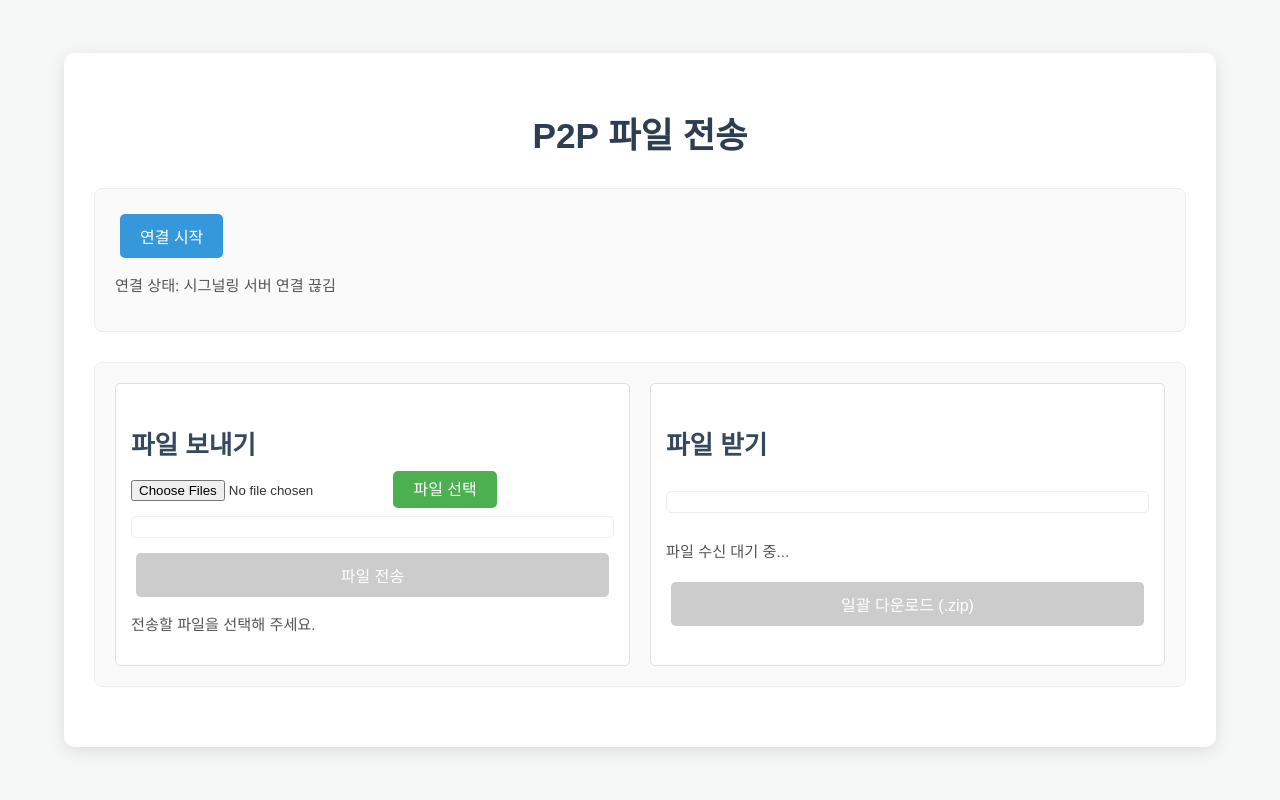
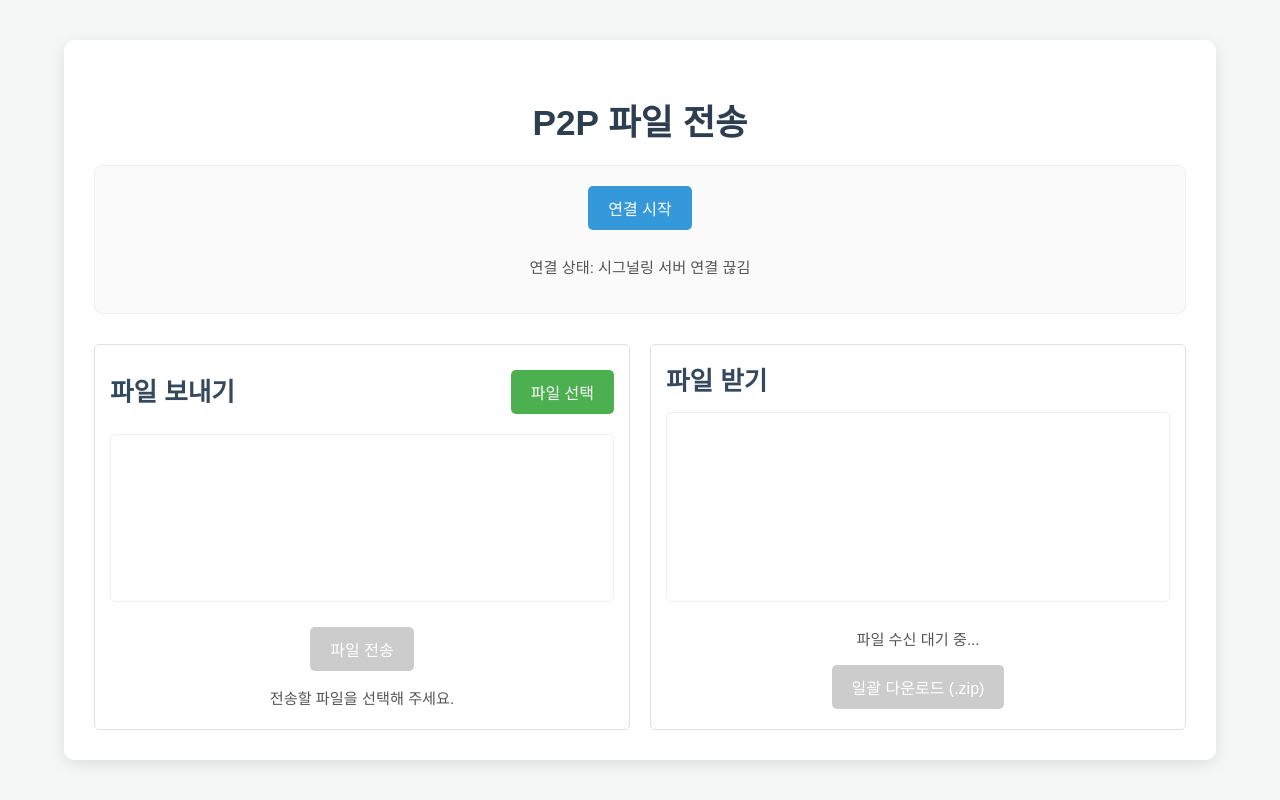
Before and after one commit to sorrism00/sendfile, a plain HTML site: page index.html in a window 1280 px wide. Drawn offline with Linux system fonts and the light colour scheme.

Commit message:
Update style.css

```diff
--- a/style.css
+++ b/style.css
@@ -3,7 +3,8 @@ html, body {
     padding: 0;
     width: 100%;
     height: 100%;
-    overflow: hidden; /* 스크롤바 제거 */
+    /* overflow: hidden; /* 스크롤바 제거, 필요시 body에도 overflow-y: auto */
+    box-sizing: border-box; /* padding/border가 width/height에 포함되도록 */
 }
 
 body {
@@ -12,8 +13,7 @@ body {
     color: #333;
     display: flex;
     justify-content: center;
-    align-items: center; /* 전체 콘텐츠를 수직 중앙 정렬 */
-    /* min-height: 100vh; <-- 이제 height: 100% 사용 */
+    align-items: center; /* 전체 콘텐츠를 수직/수평 중앙 정렬 */
 }
 
 .container {
@@ -21,65 +21,118 @@ body {
     padding: 30px;
     border-radius: 10px;
     box-shadow: 0 4px 15px rgba(0, 0, 0, 0.1);
-    max-width: 90%; /* 화면의 90% 정도 사용하도록 조정 (너무 꽉차면 답답할 수 있으니) */
-    width: 100%;
-    max-height: 95%; /* 높이도 조정 */
+    width: 90vw; /* 뷰포트 너비의 90% 사용 */
+    height: 90vh; /* 뷰포트 높이의 90% 사용 */
     overflow-y: auto; /* 내용이 넘칠 경우 스크롤 허용 */
-    box-sizing: border-box; /* padding이 width/height에 포함되도록 */
-    display: flex; /* 내부 요소들을 flex로 정렬 */
+    box-sizing: border-box;
+    display: flex;
     flex-direction: column; /* 세로 방향으로 */
     align-items: center; /* 수평 중앙 정렬 */
 }
 
 h1 {
     color: #2c3e50;
-    margin-bottom: 30px;
+    margin-bottom: 20px; /* H1 아래 간격 */
     font-size: 2.2em;
+    width: 100%; /* 너비 꽉 채움 */
+    text-align: center; /* 텍스트 중앙 정렬 */
 }
 
-h2 {
-    color: #34495e;
-    margin-top: 25px;
-    margin-bottom: 15px;
-    font-size: 1.6em;
-}
-
-.connection-section, .file-transfer-section {
+/* 연결 섹션 버튼과 상태 메시지 정렬 */
+.connection-section {
+    display: flex;
+    flex-direction: column;
+    align-items: center;
+    width: 100%;
     margin-bottom: 30px;
     padding: 20px;
     border: 1px solid #eee;
     border-radius: 8px;
     background-color: #fafafa;
-    width: 100%; /* container 내부에서 너비 꽉 채우기 */
     box-sizing: border-box;
+}
+.connection-section .btn.primary {
+    margin-bottom: 10px; /* 버튼 아래 상태 메시지와의 간격 */
+}
+
+h2 {
+    color: #34495e;
+    font-size: 1.6em;
+    margin: 0; /* 기본 마진 제거 */
 }
 
 .file-transfer-section {
     display: flex;
     flex-wrap: wrap; /* 작은 화면에서 줄바꿈 */
     gap: 20px;
-    justify-content: center; /* 항목 중앙 정렬 */
+    justify-content: center;
+    width: 100%;
+    flex-grow: 1; /* 남은 공간을 차지하도록 */
 }
 
 .sender-area, .receiver-area {
     flex: 1; /* 가변 폭 */
-    min-width: 300px; /* 최소 너비 지정 (모바일 호환성) */
+    min-width: 300px; /* 최소 너비 지정 */
+    max-width: 100%; /* 넘치지 않도록 */
     padding: 15px;
     border: 1px solid #e0e0e0;
     border-radius: 5px;
     background-color: #ffffff;
-    text-align: left;
     display: flex;
-    flex-direction: column;
+    flex-direction: column; /* 세로 정렬 */
     box-sizing: border-box;
 }
 
-.sender-area .file-input {
-    margin-bottom: 10px;
+/* 헤더와 버튼 정렬 */
+.header-with-button {
+    display: flex;
+    justify-content: space-between;
+    align-items: center;
+    margin-bottom: 15px; /* 헤더 아래 간격 */
+    width: 100%;
 }
-.sender-area .file-list {
-    flex-grow: 1;
-    margin-bottom: 10px;
+
+/* 파일 선택 input 숨기기 및 label을 버튼처럼 사용 */
+.file-input-hidden {
+    display: none;
+}
+.file-select-label {
+    background-color: #007bff; /* 파란색 계열 */
+    color: white;
+    padding: 8px 15px; /* 조금 작은 패딩 */
+    border-radius: 5px;
+    cursor: pointer;
+    font-size: 0.9em; /* 폰트 크기 조정 */
+    transition: background-color 0.3s ease;
+    margin-left: 10px; /* 헤더 텍스트와 간격 */
+}
+.file-select-label:hover {
+    background-color: #0056b3;
+}
+
+
+.file-list {
+    list-style: none;
+    padding: 0;
+    margin: 0 0 15px 0; /* 상하 마진 조정, 하단 마진은 버튼과의 간격 */
+    flex-grow: 1; /* 남은 세로 공간을 채우도록 */
+    max-height: 250px; /* 리스트 최대 높이 지정 (컨테이너 높이 대비) */
+    overflow-y: auto;
+    border: 1px solid #eee;
+    border-radius: 5px;
+    padding: 10px;
+}
+
+/* 파일 목록 아래 버튼/상태 메시지 정렬 */
+.sender-area .btn, .sender-area .status-message,
+.receiver-area .btn, .receiver-area .status-message {
+    width: auto; /* 버튼이 꽉 차는 것을 방지 */
+    align-self: center; /* 가운데 정렬 */
+    margin-top: 10px; /* 위쪽 요소와 간격 */
+    margin-bottom: 5px;
+}
+.receiver-area .status-message { /* 수신 상태 메시지 */
+    text-align: center;
 }
 
 
@@ -92,7 +145,7 @@ h2 {
     cursor: pointer;
     font-size: 1em;
     transition: background-color 0.3s ease;
-    margin: 5px;
+    /* margin: 5px; <-- sender/receiver-area 내부에서 개별적으로 조정 */
     white-space: nowrap;
 }
 
@@ -120,29 +173,16 @@ h2 {
     cursor: not-allowed;
 }
 
-.file-input {
-    margin-top: 10px;
-    display: block;
-    width: calc(100% - 10px);
-    padding: 5px;
+.file-input { /* 기존 file-input 스타일은 file-input-hidden으로 대체 */
+    display: none;
 }
+
 
 .status-message {
     font-size: 0.95em;
     color: #555;
-    margin-top: 10px;
+    /* margin-top: 10px; <-- sender/receiver-area 내부에서 개별적으로 조정 */
     min-height: 1.5em;
-}
-
-.file-list {
-    list-style: none;
-    padding: 0;
-    margin-top: 15px;
-    max-height: 300px;
-    overflow-y: auto;
-    border: 1px solid #eee;
-    border-radius: 5px;
-    padding: 10px;
 }
 
 .file-list li {
```
